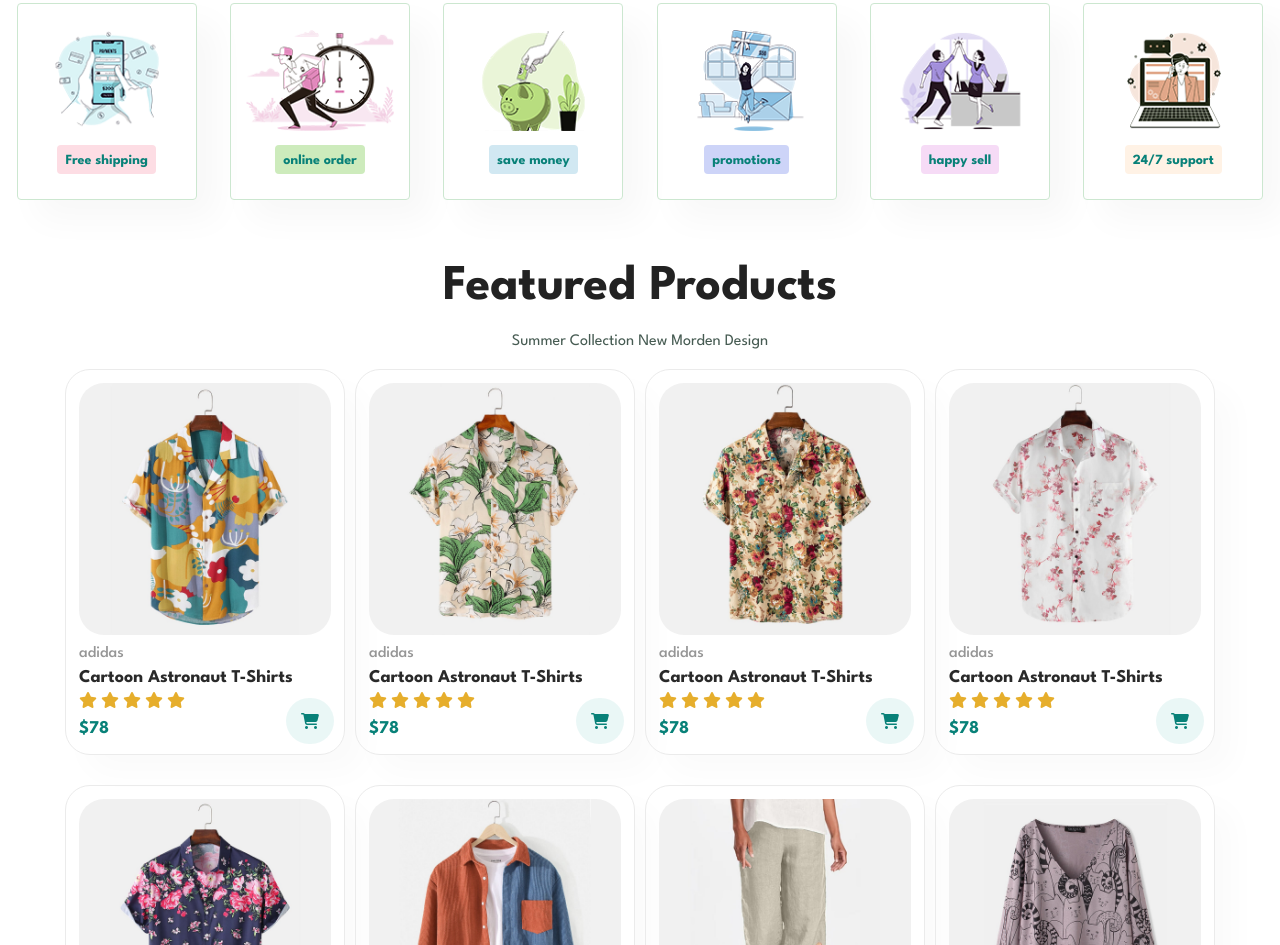
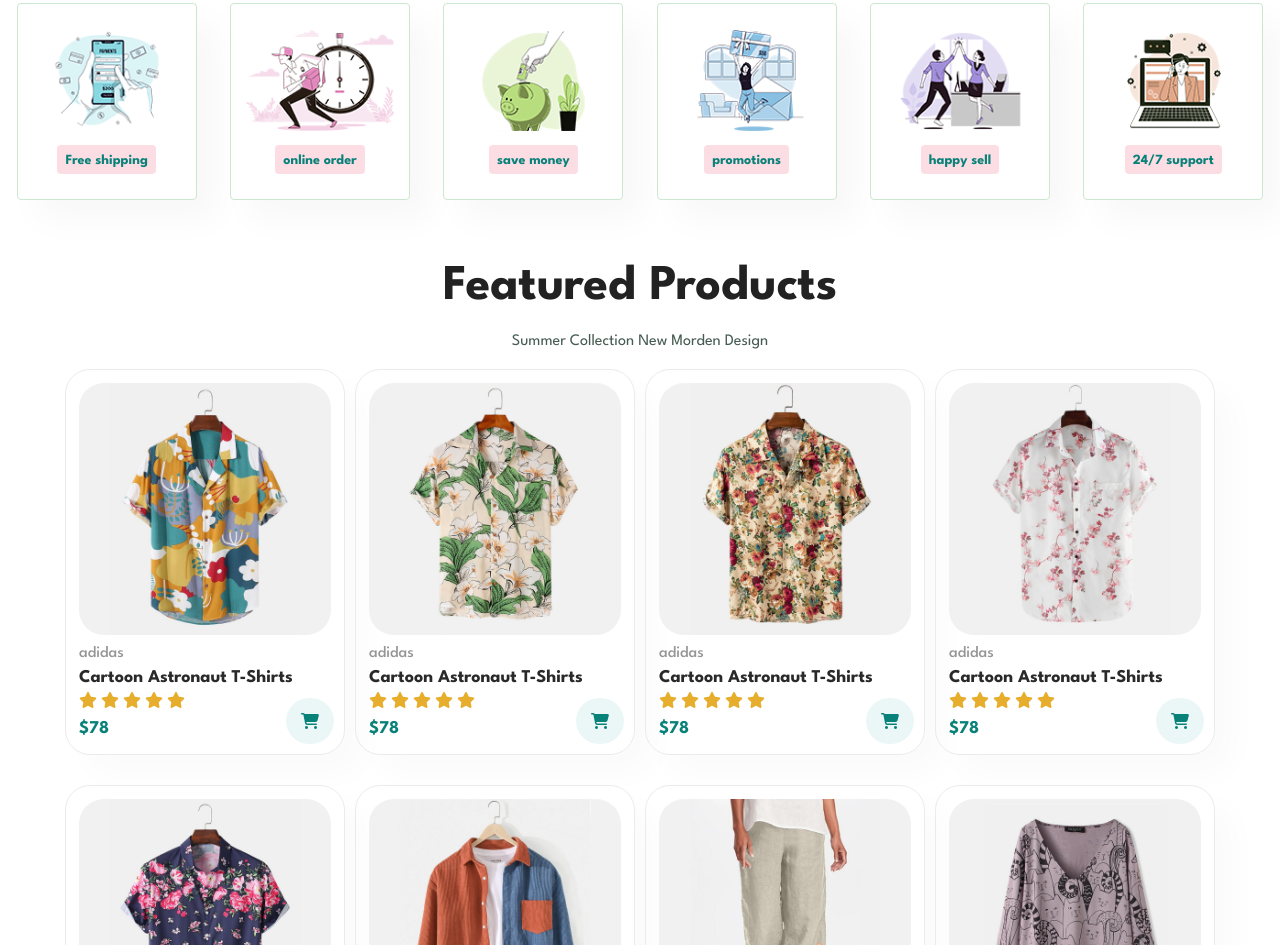
Before and after one commit to iamashwanipatel/Ecommers-ui, a plain HTML site: page index.html in a window 1280 px wide. Shown: the part 852-1797 px from the top of the page. Drawn offline with Linux system fonts and the light colour scheme; a script that the page names is missing.

Commit message:
Update style.css

```diff
--- a/style.css
+++ b/style.css
@@ -195,21 +195,7 @@ body {
     color: #088178;
     background-color: #fddde4;
   }
-  #features .f-box:nth-child(2) h6 {
-    background-color: #cdebbc;
-  }
-  #features .f-box:nth-child(3) h6 {
-    background-color: #d1e8f2;
-  }
-  #features .f-box:nth-child(4) h6 {
-    background-color: #cdd4f8;
-  }
-  #features .f-box:nth-child(5) h6 {
-    background-color: #f6dbf6;
-  }
-  #features .f-box:nth-child(6) h6 {
-    background-color: #fff2e5;
-  }
+
 
 
 .product-section .pro-collection {
```
